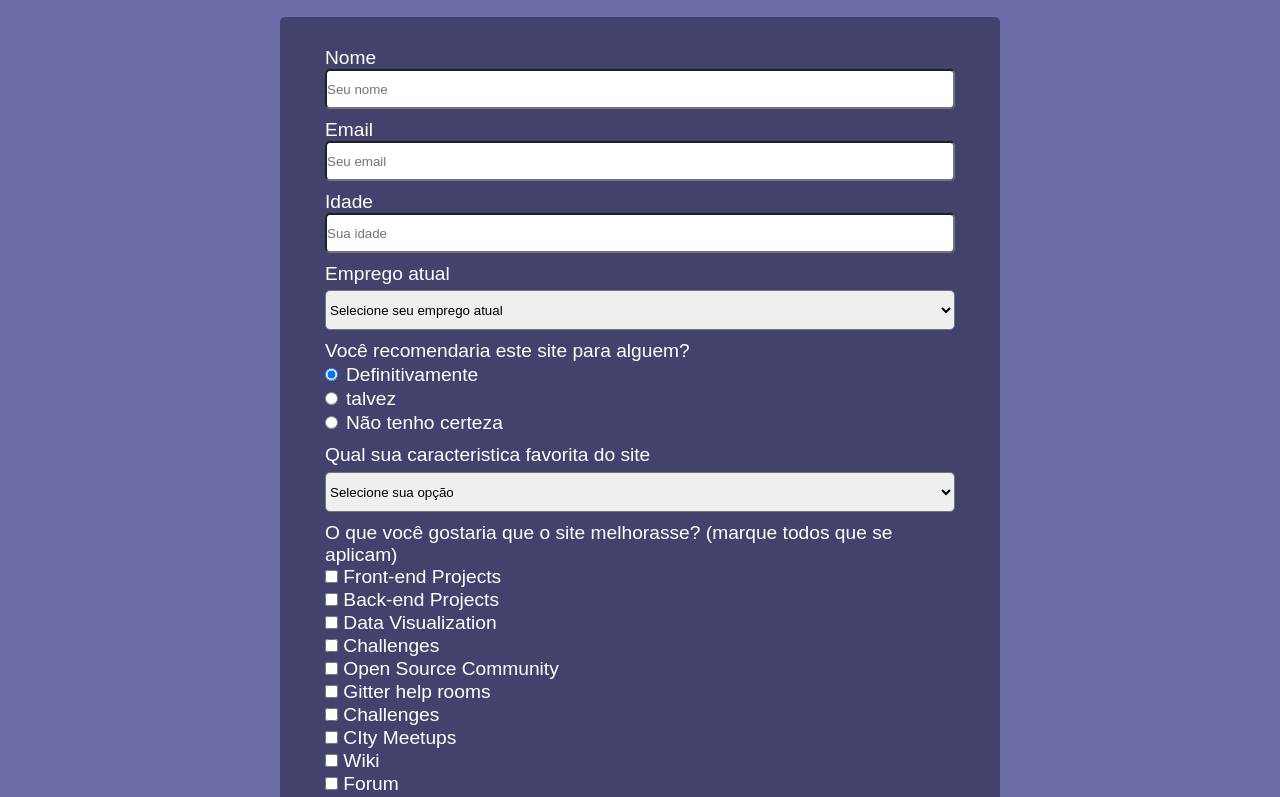
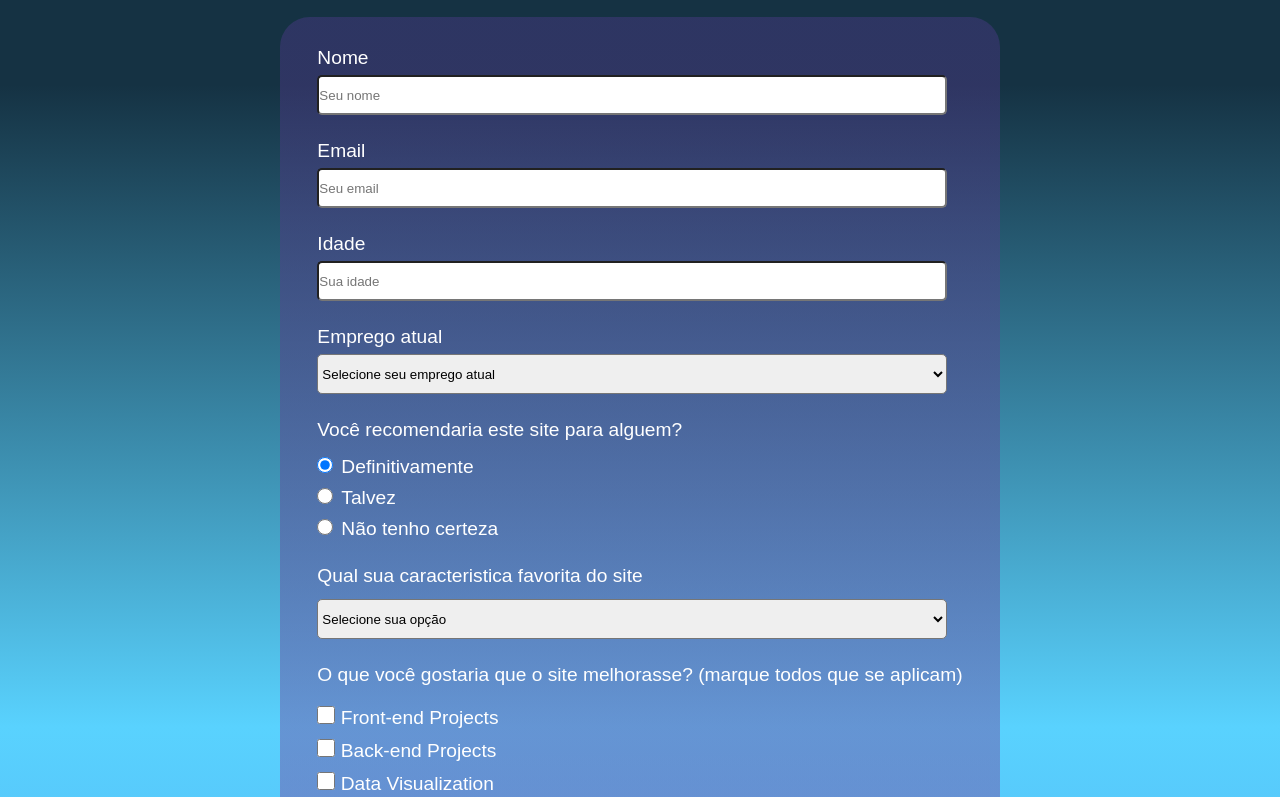
Before and after one commit to ygor-ferreira/test-form, a plain HTML site: page index.html in a window 1280 px wide. Shown: the part 58-855 px from the top of the page. Drawn offline with Linux system fonts and the light colour scheme.

Commit message:
att form

```diff
--- a/estilos/media-query.css
+++ b/estilos/media-query.css
@@ -11,34 +11,38 @@
 @media screen and (min-width:768px) and (max-width:992px) {
     #container {
 
-        max-width: 800px;
+        max-width: 720px;
         min-width: 500px;
     }
 
 
     #container > form > div > input  {
-        width: 530px;
+        width: 630px;
     }
 
     select#iemprego {
-        width: 530px;
+        width: 630px;
     }
 
     select#ifavorita {
-        width: 530px;
+        width: 630px;
     }
     #en > input#enviar {
-        width: 530px;
+        width: 630px;
     }
     textarea {
-        width: 530px;
+        width: 630px;
+    }
+
+    #paragrafo {
+        width: 95%;
     }
 
 
 }
 
 
-@media screen and (min-width:992px) and (max-width:1900px) {
+@media screen and (min-width:992px) {
     #container {
 
         max-width: 720px;
@@ -70,7 +74,7 @@
     }
 
     #paragrafo {
-        width: 630px;
+        width: 100%;
     }
 
 }
--- a/estilos/style.css
+++ b/estilos/style.css
@@ -10,7 +10,7 @@
 }
 
 body, html {
-    background-color: #6D6EA9 ;
+    background-image: linear-gradient(to top , #4A8FE7,#59D2FE, #153243 90%) ;
 }
 
 header > h1 {
@@ -33,17 +33,26 @@ header > p {
     display: flex;
     justify-content: center;
 
-    background-color: #2a29499f ;
+    background-image: linear-gradient(to bottom ,#4f3a8d6c, rgba(156, 59, 156, 0.384)) ;
 
     padding-top: 20px;
+    padding-bottom: 20px;
     margin: auto;
     margin-top: 20px;
+    margin-bottom: 20px;
     color: white;
-    border-radius: 5px;
+    border-radius: 30px;
+    transition: 1s;
+
+}
+
+label {
+
 }
 
 #paragrafo {
     width: 380px;
+    margin-bottom: 10px;
 
 
 }
@@ -55,22 +64,45 @@ header > p {
 
 
 #container > form > div > input  {
-    width: 380px;
+    width: 100%;
     height: 40px;
     border-radius: 5px;
+    margin-top: 6px;
+    margin-bottom: 15px;
 }
 
 select#iemprego {
-    width: 380px;
+    width: 100%;
     height: 40px;
     border-radius: 5px;
-    margin-top: 5px;
+    margin-top: 6px;
+    margin-bottom: 15px;
 
 }
 
+p.reco {
+    margin-bottom: 6px;
+}
+
+p.fav {
+    margin-top: 15px;
+    margin-bottom: 6px;
+}
+
+p.coment {
+    margin-top: 20px;
+}
+
+select {
+    margin-bottom: 15px;
+}
+
+
+
+
 
 select#ifavorita {
-    width: 380px;
+    width: 100%;
     height: 40px;
     border-radius: 5px;
     margin-top: 6px;
@@ -78,7 +110,7 @@ select#ifavorita {
 
 
 #en > input#enviar {
-    width: 380px;
+    width: 100%;
     height: 40px;
     color: white;
     background-color: #37AF65 ;
@@ -91,12 +123,14 @@ select#ifavorita {
 }
 
 input.check {
-    margin-top: 5px;
+    margin-top: 10px;
+    height: 18px;
+    width: 18px;
 }
 
 textarea {
     margin-top: 10px;
-    width: 380px;
+    width: 100%;
     border-radius: 5px;
 }
 
@@ -108,8 +142,10 @@ textarea:hover {
 
 
 input.ra {
-    margin-top: 6px;
+    margin-top: 10px;
     margin-right: 0.5rem;
+    height: 16px;
+    width: 16px;
 
 }
 
--- a/index.html
+++ b/index.html
@@ -37,18 +37,19 @@
                         </div>
 
                 <div>
-                    <label for="irecomendar">Você recomendaria este site para alguem?<br>
+                    <p class="reco">Você recomendaria este site para alguem?</p>
+                    <label for="irecomendar">
                     <input type="radio" name="recomendar" id="irecomendar" checked class="ra" >Definitivamente</label>
 
                     <label for="italvez"> <br>
-                    <input type="radio" name="recomendar" id="italvez" class="ra" >talvez</label>
+                    <input type="radio" name="recomendar" id="italvez" class="ra" >Talvez</label>
 
                     <label for="inaotenho"><br>
                     <input type="radio" name="recomendar" id="inaotenho" class="ra" >Não tenho certeza</label>
                 </div>
 
                 <div>
-                    <label for="ifavorita"> Qual sua caracteristica favorita do site <br>
+                     <p class="fav">Qual sua caracteristica favorita do site</p> <label for="ifavorita"></label>
                         <select name="favorita" id="ifavorita">
                             <option value="" selected> Selecione sua opção</option>
                             <option>Desafios</option>
@@ -67,7 +68,7 @@
                 <div>
                     <p id="paragrafo">O que você gostaria que o site melhorasse? (marque todos  que se aplicam)</p>
                     <label for="ifront">
-                        <input type="checkbox" name="front-end" id="ifront" class="chec"> Front-end Projects <br>
+                        <input type="checkbox" name="front-end" id="ifront" class="check"> Front-end Projects <br>
                     </label>
 
                     <label for="iback">
@@ -117,7 +118,8 @@
 
 
                 <div>
-                    <label for="icoment"> Comentarios ou Sugestoes <br>
+                    <p class="coment">Comentarios ou Sugestoes</p>
+                    <label for="icoment">
                         <textarea name="coment" id="icoment" cols="40" rows="10" placeholder="Coloque seu comentario aqui..."></textarea>
                     </label>
                 </div>
```
